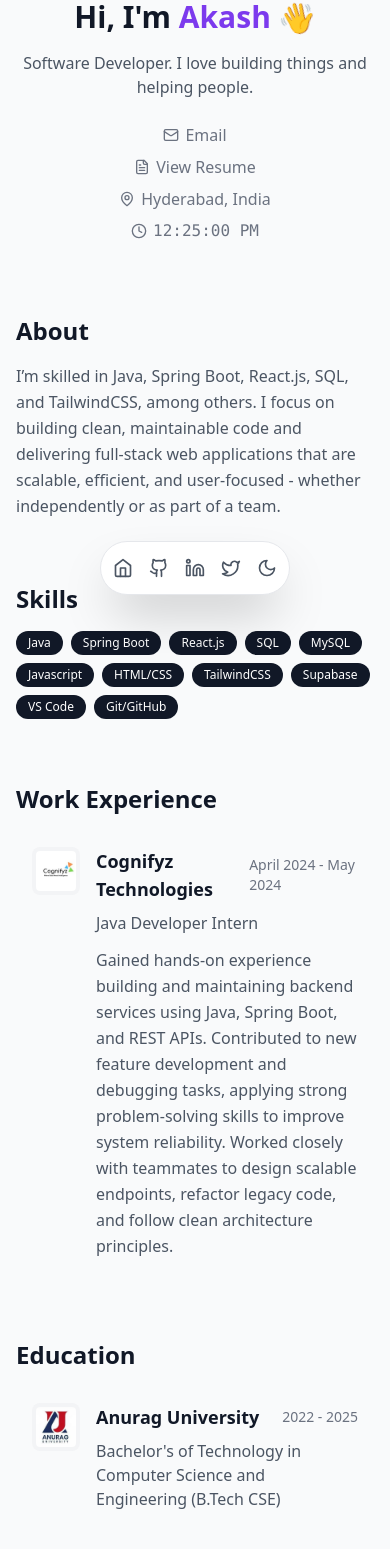
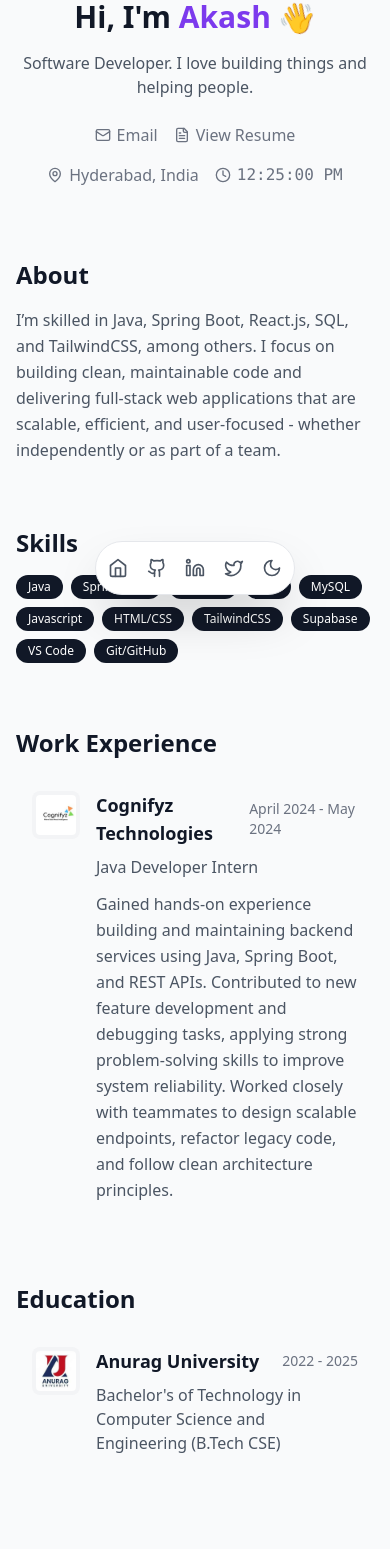
Before and after one commit to Kallem-Akash/Portfolio, a React (Vite) app: page / in a window 390 px wide. Shown: the part 217-1766 px from the top of the page. Built offline with nearby package versions, Linux system fonts and the light colour scheme.

Commit message:
Updated projects and links

```diff
--- a/src/components/Education.jsx
+++ b/src/components/Education.jsx
@@ -24,7 +24,16 @@ const Education = () => {
             </div>
             <div className="flex-1">
               <div className="flex items-center justify-between mb-2">
-                <h3 className="text-lg font-semibold text-gray-900 dark:text-white group-hover:text-violet-600 dark:group-hover:text-violet-400 transition-colors duration-200">{edu.institution}</h3>
+                <h3 className="text-lg font-semibold text-gray-900 dark:text-white group-hover:text-violet-600 dark:group-hover:text-violet-400 transition-colors duration-200">
+                  <a
+                    href="https://anurag.edu.in/"
+                    target="_blank"
+                    rel="noopener noreferrer"
+                    className="outline-none"
+                  >
+                    {edu.institution}
+                  </a>
+                </h3>
                 <span className="text-sm text-gray-500 dark:text-gray-400">{edu.period}</span>
               </div>
               <p className="text-gray-600 dark:text-gray-300">{edu.degree}</p>
--- a/src/components/FloatingNavbar.jsx
+++ b/src/components/FloatingNavbar.jsx
@@ -109,7 +109,7 @@ const FloatingNavbar = () => {
       onMouseMove={e => mouseX.set(e.clientX)}
       onMouseLeave={() => mouseX.set(Infinity)}
     >
-      <div className="bg-white dark:bg-gray-800 border border-gray-200 dark:border-gray-700 rounded-full shadow-2xl px-1 sm:px-2 py-2 flex items-center justify-center gap-x-3 sm:gap-x-6 min-w-[140px] sm:min-w-[200px] transition-all duration-300 sm:hover:min-w-[280px] sm:hover:px-6">
+      <div className="bg-white dark:bg-gray-800 border border-gray-200 dark:border-gray-700 rounded-full shadow-2xl px-1 sm:px-2 py-2 flex items-center justify-center gap-x-3 sm:gap-x-6 min-w-[200px] sm:min-w-[300px] transition-all duration-300 sm:hover:min-w-[360px] sm:hover:px-8">
         <div className="flex w-full justify-between items-center">
           {navItems.map((item, index) => renderDockIcon(item, index, false, true))}
           {renderDockIcon({ label: 'Toggle Theme' }, navItems.length, true, true)}
--- a/src/components/Hero.jsx
+++ b/src/components/Hero.jsx
@@ -34,7 +34,8 @@ const Hero = () => {
           <p className="text-base sm:text-xl text-gray-600 dark:text-gray-400 mb-6 sm:mb-8">
             Software Developer. I love building things and helping people.
           </p>
-          <div className="flex flex-col sm:flex-row items-center justify-center lg:justify-start space-y-2 sm:space-y-0 sm:gap-4 w-full text-gray-500 dark:text-gray-500">
+          <div className="flex flex-col sm:flex-row items-center lg:items-start w-full gap-2 sm:gap-4 text-gray-500 dark:text-gray-500">
+            <div className="flex flex-row items-center gap-4 flex-1 justify-center sm:justify-start flex-wrap sm:flex-nowrap">
               <a
                 href="mailto:akashgoud018@gmail.com"
                 className="flex items-center gap-1.5 sm:gap-2 hover:text-violet-600 dark:hover:text-violet-400 transition-colors duration-200"
@@ -44,7 +45,7 @@ const Hero = () => {
                 <span className="inline">Email</span>
               </a>
               <a
-              href="/resume.pdf"
+                href="https://drive.google.com/file/d/1qrkbRRIKmReabPft9jnQGHdOcg0F7uTv/view?usp=drive_link"
                 className="flex items-center gap-1.5 sm:gap-2 hover:text-violet-600 dark:hover:text-violet-400 transition-colors duration-200"
                 aria-label="View Resume"
                 target="_blank"
@@ -63,6 +64,7 @@ const Hero = () => {
               </div>
             </div>
           </div>
+        </div>
         <div className="flex-shrink-0 order-first lg:order-last mb-6 lg:mb-0">
           <div className="w-32 h-32 sm:w-40 sm:h-40 rounded-full flex items-center justify-center overflow-hidden hover:scale-105 transition-transform duration-300 shadow-lg hover:shadow-xl bg-gradient-to-br from-violet-200 via-violet-400 to-violet-600 dark:from-violet-900 dark:via-violet-700 dark:to-violet-500 ring-4 ring-violet-300 dark:ring-violet-700">
             <img
--- a/src/components/Projects.jsx
+++ b/src/components/Projects.jsx
@@ -40,15 +40,15 @@ const Projects = () => {
         {projects.map((project, index) => (
           <div
             key={index}
-            className="relative bg-white dark:bg-gray-800 rounded-xl border border-gray-200 dark:border-gray-600 overflow-hidden shadow transition-all duration-500 group hover:shadow-2xl hover:scale-105 hover:-translate-y-2 flex flex-col justify-between"
+            className="relative bg-white dark:bg-gray-800 rounded-xl border border-gray-200 dark:border-gray-700 overflow-hidden shadow-lg dark:shadow-xl transition-all duration-500 group hover:shadow-2xl hover:scale-105 hover:-translate-y-2 flex flex-col justify-between"
           >
             {/* Overlay */}
-            <div className="absolute inset-0 bg-gradient-to-t from-violet-500/10 to-transparent opacity-0 group-hover:opacity-100 transition-opacity duration-500 pointer-events-none z-10" />
+            <div className="absolute inset-0 bg-gradient-to-t from-violet-500/10 to-transparent dark:from-violet-900/30 dark:to-transparent opacity-0 group-hover:opacity-100 transition-opacity duration-500 pointer-events-none z-10" />
             <div className="overflow-hidden">
               <img
                 src={project.image}
-                alt={project.title}
-                className="w-full h-44 sm:h-64 object-cover group-hover:scale-110 transition-transform duration-700"
+                alt={project.title + ' screenshot'}
+                className="w-full h-44 sm:h-64 object-cover group-hover:scale-110 transition-transform duration-700 bg-gray-100 dark:bg-gray-700"
               />
             </div>
             <div className="p-3 sm:p-4 relative z-20 flex flex-col gap-1 flex-1 justify-between">
@@ -57,7 +57,7 @@ const Projects = () => {
                   {project.technologies.map((tech, techIndex) => (
                     <span
                       key={techIndex}
-                      className="bg-gray-100 dark:bg-gray-700 text-gray-700 dark:text-gray-200 px-2 py-0.5 rounded text-xs hover:scale-110 hover:bg-violet-100 dark:hover:bg-violet-900 transition-all duration-300"
+                      className="bg-gray-100 dark:bg-gray-700 text-gray-700 dark:text-gray-200 px-2 py-0.5 rounded text-xs hover:scale-110 hover:bg-violet-100 dark:hover:bg-violet-900 transition-all duration-300 border border-gray-200 dark:border-gray-600"
                     >
                       {tech}
                     </span>
@@ -72,11 +72,11 @@ const Projects = () => {
                 </p>
               </div>
               <div className="flex gap-2 mt-1">
-                <a href={project.link} target="_blank" rel="noopener noreferrer" className="flex items-center gap-2 bg-gray-900 dark:bg-gray-700 text-white px-3 py-1.5 rounded-lg hover:bg-violet-700 dark:hover:bg-violet-600 transition-all duration-300 hover:scale-110 hover:shadow-xl text-xs sm:text-sm">
+                <a href={project.link} target="_blank" rel="noopener noreferrer" className="flex items-center gap-2 bg-violet-700 dark:bg-violet-500 text-white px-3 py-1.5 rounded-lg hover:bg-violet-800 dark:hover:bg-violet-600 transition-all duration-300 hover:scale-110 hover:shadow-xl text-xs sm:text-sm font-semibold shadow-md dark:shadow-lg">
                   <ExternalLink size={16} />
                   Website
                 </a>
-                <a href={project.github} target="_blank" rel="noopener noreferrer" className="flex items-center gap-2 bg-gray-100 dark:bg-gray-600 text-gray-900 dark:text-gray-100 px-3 py-1.5 rounded-lg hover:bg-violet-100 dark:hover:bg-violet-900 transition-all duration-300 hover:scale-110 hover:shadow-xl text-xs sm:text-sm">
+                <a href={project.github} target="_blank" rel="noopener noreferrer" className="flex items-center gap-2 bg-gray-100 dark:bg-gray-700 text-gray-900 dark:text-gray-100 px-3 py-1.5 rounded-lg hover:bg-violet-100 dark:hover:bg-violet-900 transition-all duration-300 hover:scale-110 hover:shadow-xl text-xs sm:text-sm font-semibold border border-gray-200 dark:border-gray-600 shadow-md dark:shadow-lg">
                   <Github size={16} />
                   Code
                 </a>
```
Also changed, not shown: src/images/profile.jpeg. Lines whose indentation alone changed are shown as unchanged.
